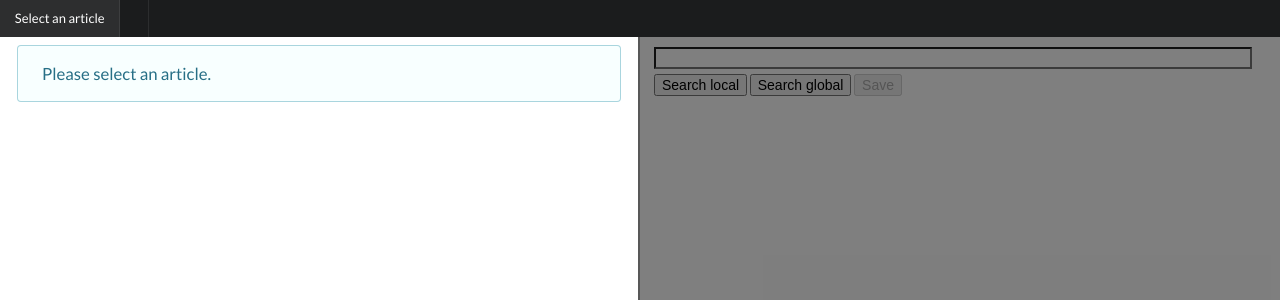
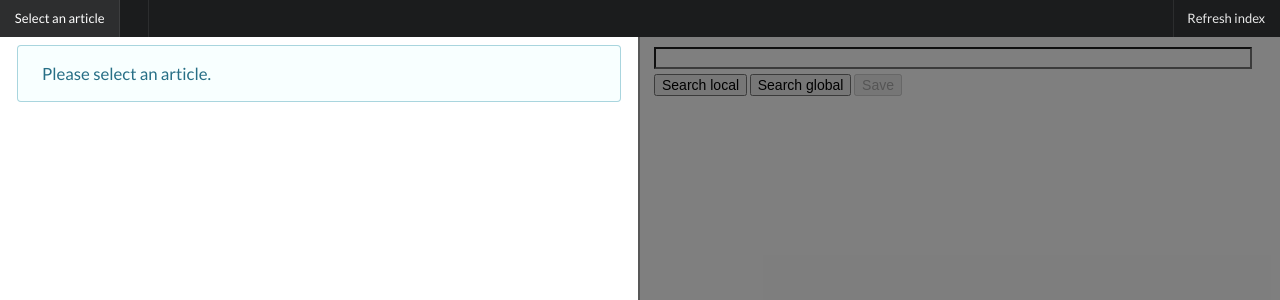
Before and after one commit to wafield/annotator, a Django app: page / in a window 1280 px wide. Shown: the top 300 px of the page. Run offline with Django 3.2, Linux system fonts and the light colour scheme; data that the repository does not hold is empty; some libraries are stand-ins or nearby versions.

Commit message:
rebuild index handler

```diff
--- a/annotator/urls.py
+++ b/annotator/urls.py
@@ -16,4 +16,5 @@ urlpatterns = patterns('',
     url(r'^delete_annotation$', views.delete_annotation),
     url(r'^search_annotation$', views.search_annotation),
     url(r'^change_code$', views.change_code),
+    url(r'^update_index$', views.update_index),
 )
--- a/annotator/views.py
+++ b/annotator/views.py
@@ -10,7 +10,7 @@ from django.core.cache import cache
 
 from models import *
 
-def indexFreq():
+def update_index(request):
     print "Building frequency index ..."
     anno = Annotation.objects.all()
     tmpCache = {}
@@ -77,8 +77,8 @@ def indexFreq():
     for key in tmpCache:
         cache.set(key, tmpCache[key])
     print "Frequency index built."
+    return HttpResponse()
 
-indexFreq()
 
 def home(request):
     context = {}
--- a/static/js/main.js
+++ b/static/js/main.js
@@ -77,7 +77,10 @@ $(document).ready(function() {
                     .draw(false);
             }
         })
-    });
+    }).on('click', '#rebuild_index', function() {
+		$('body').off('click', '#rebuild_index');
+		$.ajax('update_index');
+	});
     $('#activities').on('change', '.resolve_code', function() {
         var that = this;
         $.ajax({
--- a/templates/index.html
+++ b/templates/index.html
@@ -169,6 +169,9 @@
 				</div>
 			</div>
 			<div class="item" id="article_title"></div>
+			<div class="right menu">
+				<a id="rebuild_index" class="item">Refresh index</a>
+			</div>
 		</div>
 		<div id="left_panel">
 			<div class="noselect" id="doc_content">
```
